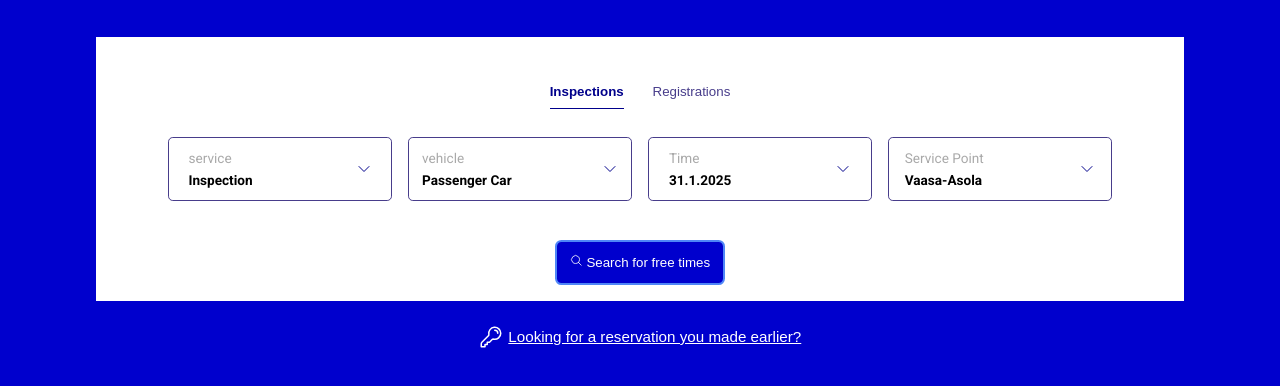
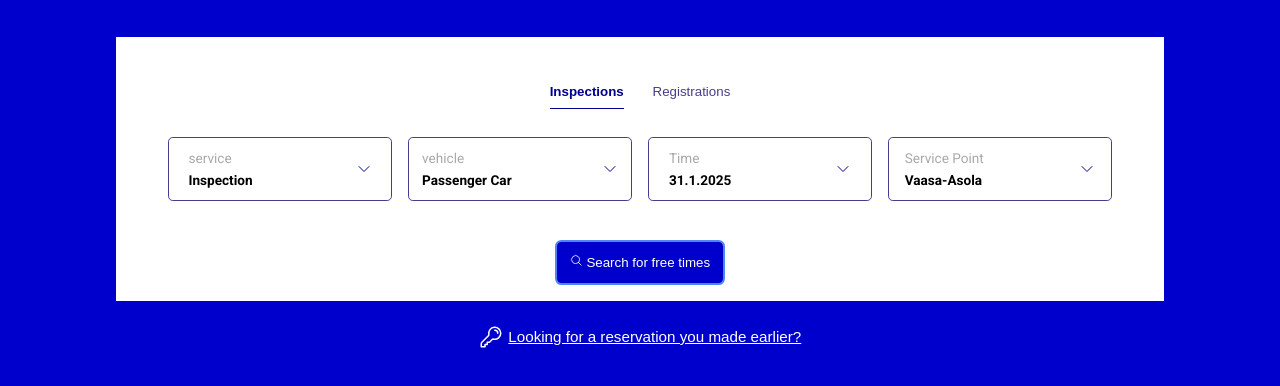
Before and after one commit to Anyankrudu/Booking-Page, a plain HTML site: page index.html in a window 1280 px wide. Shown: the part 234-620 px from the top of the page. Drawn offline with Linux system fonts and the light colour scheme.

Commit message:
Done Project

```diff
--- a/style.css
+++ b/style.css
@@ -27,7 +27,7 @@ body {
   display: flex;
   flex-wrap: wrap;
   flex-direction: column;
-  width: clamp(25rem, 85vw, 75.5rem);
+  width: clamp(25rem, 85vw, 65.5rem);
   align-items: center;
   min-width: 25rem;
 }
@@ -54,7 +54,7 @@ h4 {
 .boxes {
   display: flex;
   flex-direction: column;
-  width: clamp(20rem, 85vw, 75.5rem);
+  width: clamp(20rem, 85vw, 65.5rem);
   min-width: 20rem;
   min-height: 16.5rem;
   background: var(--white);
@@ -81,6 +81,7 @@ h4 {
 .operation {
   display: flex;
   flex: 0 0 14rem;
+  flex-wrap: nowrap;
   gap: 4rem;
   align-items: center;
   justify-content: space-around;
```
